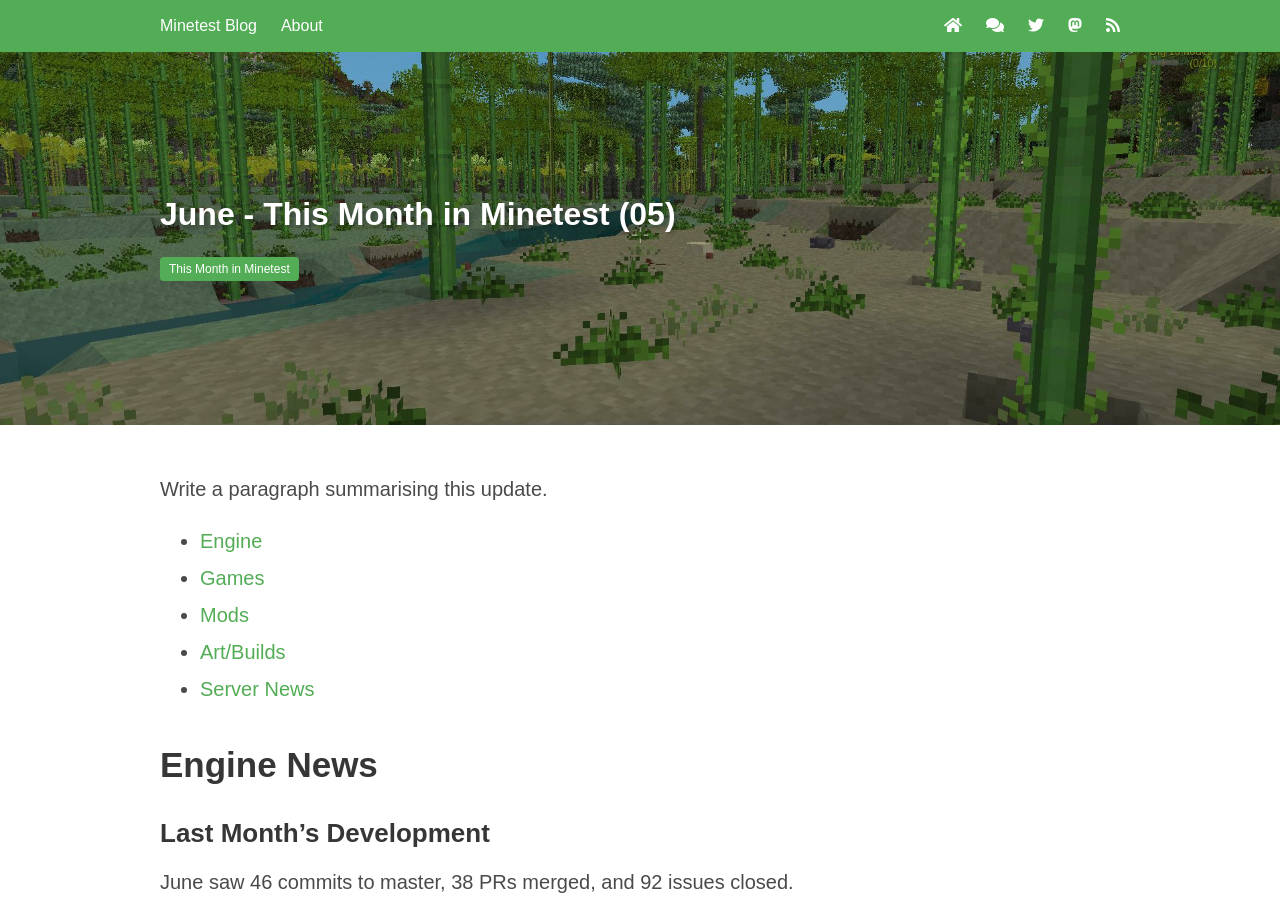
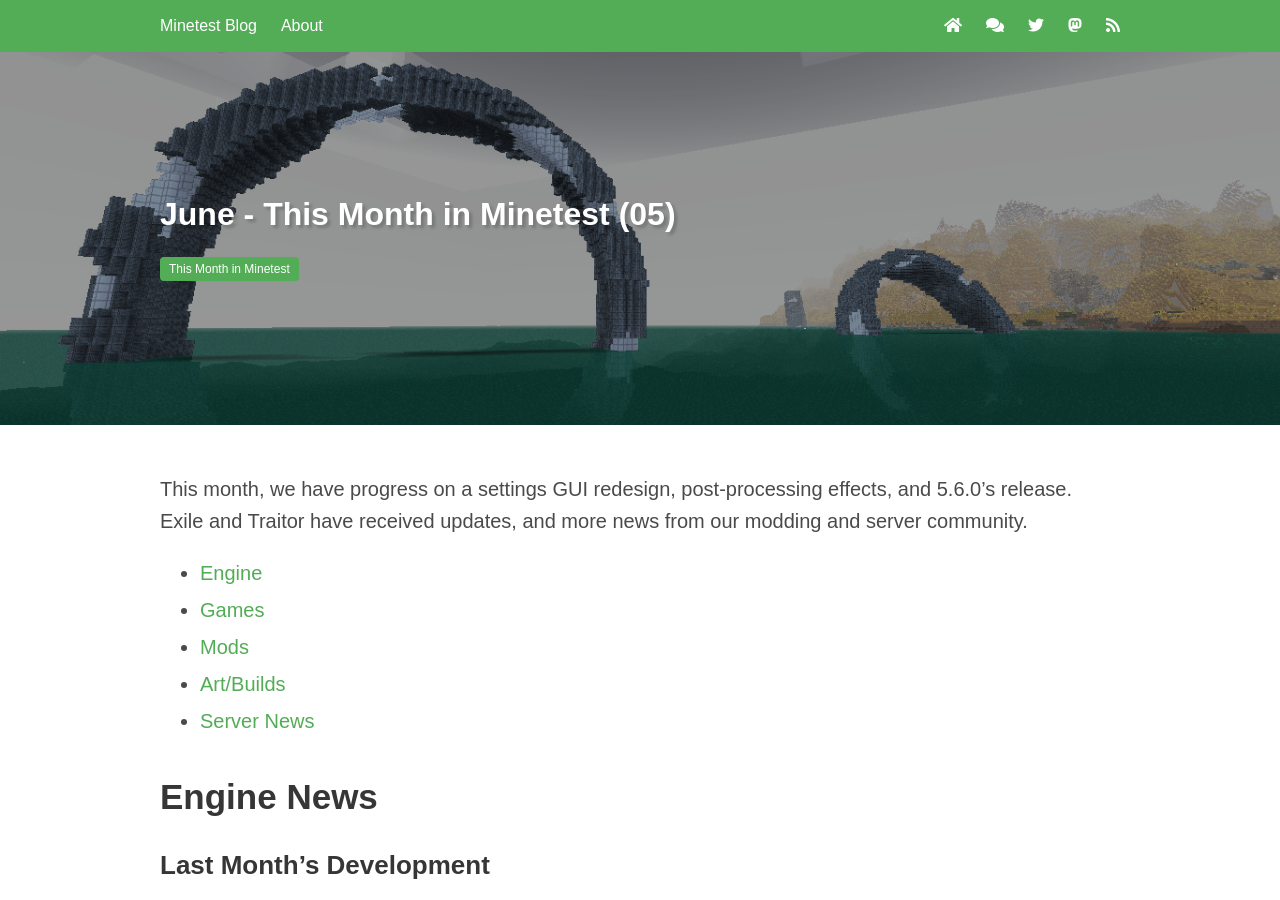
Before and after one commit to minetest/blog, a Jekyll site: the page built from _posts/2022-07-01-June.md, in a window 1280 px wide and 900 px high. Built offline with Jekyll 4.4.1, drawn with Linux system fonts in a browser that asks for light colours; some of the changed text lies outside the part shown.

Commit message:
June: Compress images, add post intro, fix 16by9

```diff
--- a/_includes/post_list.html
+++ b/_includes/post_list.html
@@ -3,7 +3,7 @@
 		<article class="post" href="{{ post.url }}">
 			{% if post.image %}
 				<a class="card-image" href="{{ post.url }}">
-					<figure class="image is-16x9">
+					<figure class="image is-16by9">
 						<img src="{{ post.image }}" alt="Post image">
 					</figure>
 				</a>
--- a/_posts/2022-07-01-June.md
+++ b/_posts/2022-07-01-June.md
@@ -1,14 +1,20 @@
 ---
 layout: post
 title:  "June - This Month in Minetest (05)"
+contributors:
+  - MisterE
+  - rubenwardy
+  - NathanS
 description: >
   Mapgen Work, Main Menu Redesign
-image: /static/blog/2022_June/river.jpg
+image: /static/blog/2022_June/exile_rings.png
 tags:
   - this_month
 ---
 
-Write a paragraph summarising this update.
+This month, we have progress on a settings GUI redesign, post-processing effects,
+and 5.6.0's release. Exile and Traitor have received updates, and more news from
+our modding and server community.
 
 <!-- more -->
 
```
Also changed, not shown: static/blog/2022_June/exile_rings.png, static/blog/2022_June/river.jpg, static/blog/2022_June/sb66.jpg, static/blog/2022_June/traitor1.png, 1 other file.
